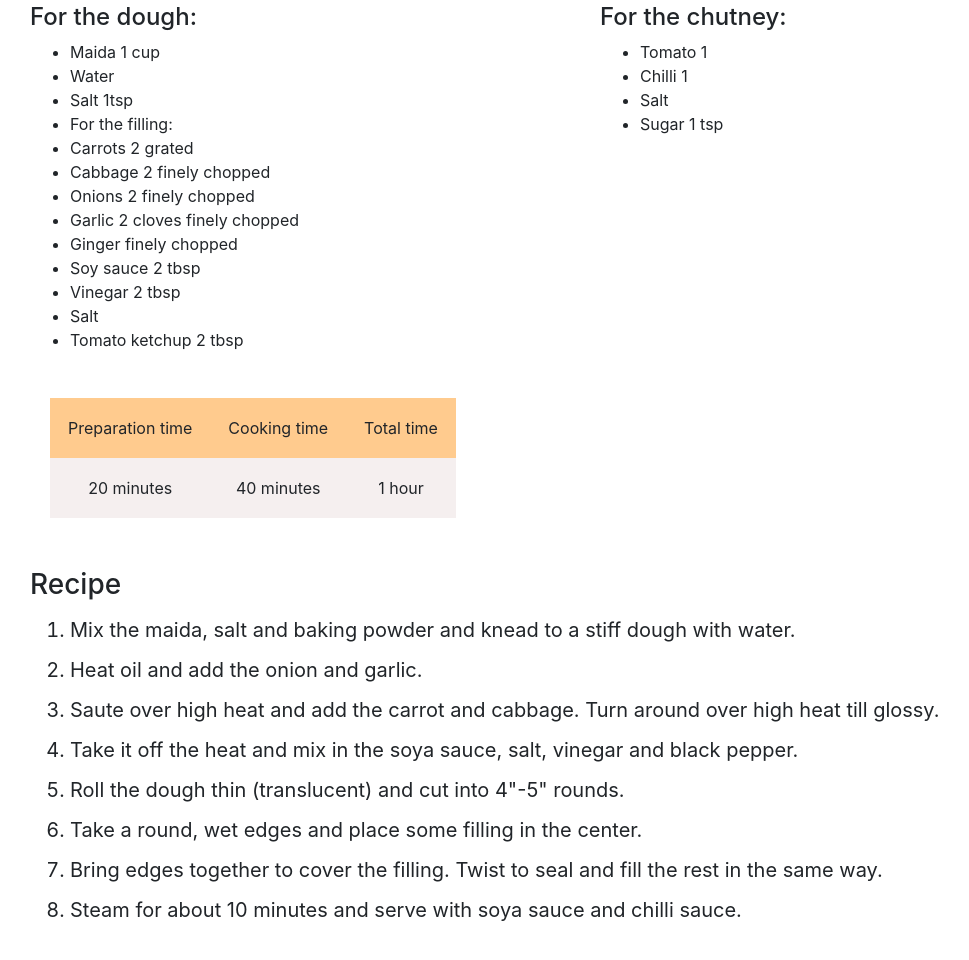
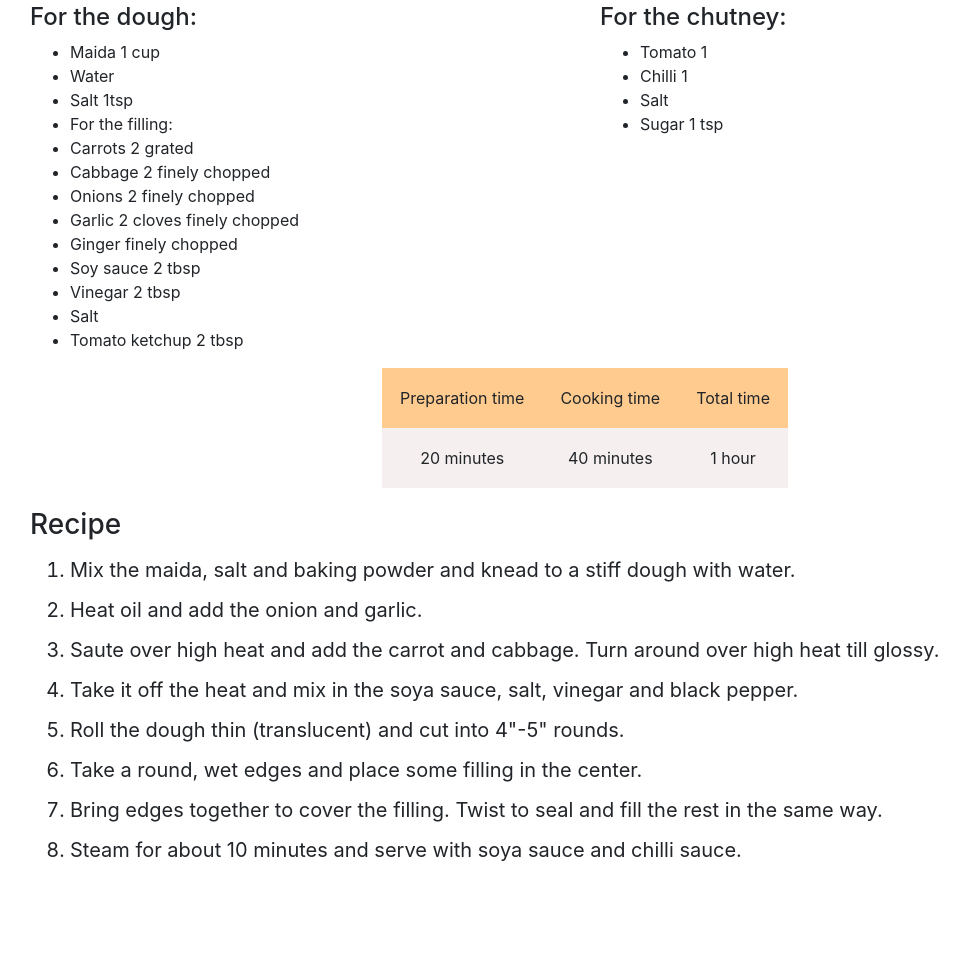
Before and after one commit to NullCrew/food-blog, a website: page index.html in a window 1280 px wide. Shown: the part 950-1910 px from the top of the page, without its empty margins (55-1024 px from the left). After the commit the page ends 1856 px from the top, so only its background shows below. Drawn offline with nearby package versions, Linux system fonts and the light colour scheme.

Commit message:
Changed the table position for better user experience

```diff
--- a/index.html
+++ b/index.html
@@ -84,8 +84,9 @@
 
     </div>
 
-    <div class="stats">
-      <table>
+    <div class="text-center w-100">
+      <div class="stats m-auto">
+        <table style="margin:auto">
           <tr class="thead">
             <td>Preparation time</td>
             <td>Cooking time</td>
@@ -97,6 +98,7 @@
             <td>1 hour</td>
           </tr>
         </table>
+      </div>
     </div>
     <!-- Recipe -->
 
```
Lines whose indentation alone changed are shown as unchanged.
